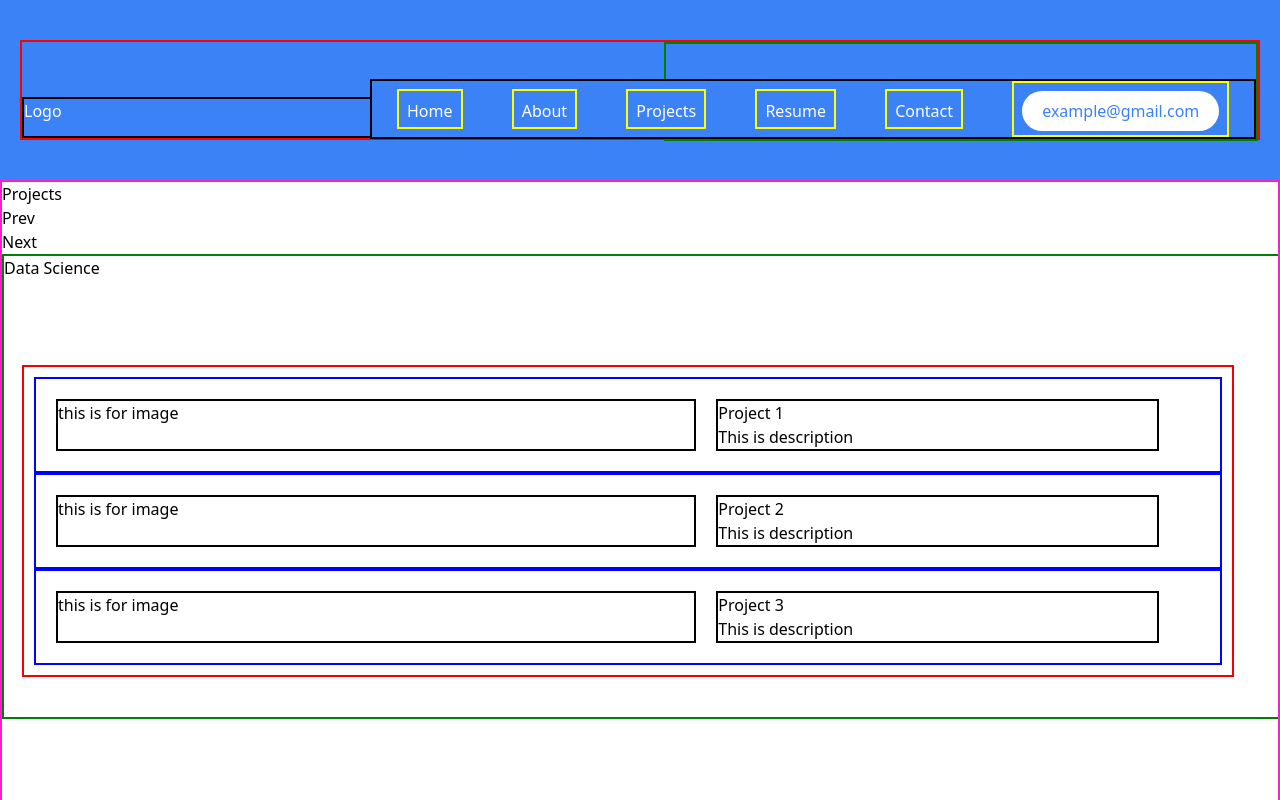
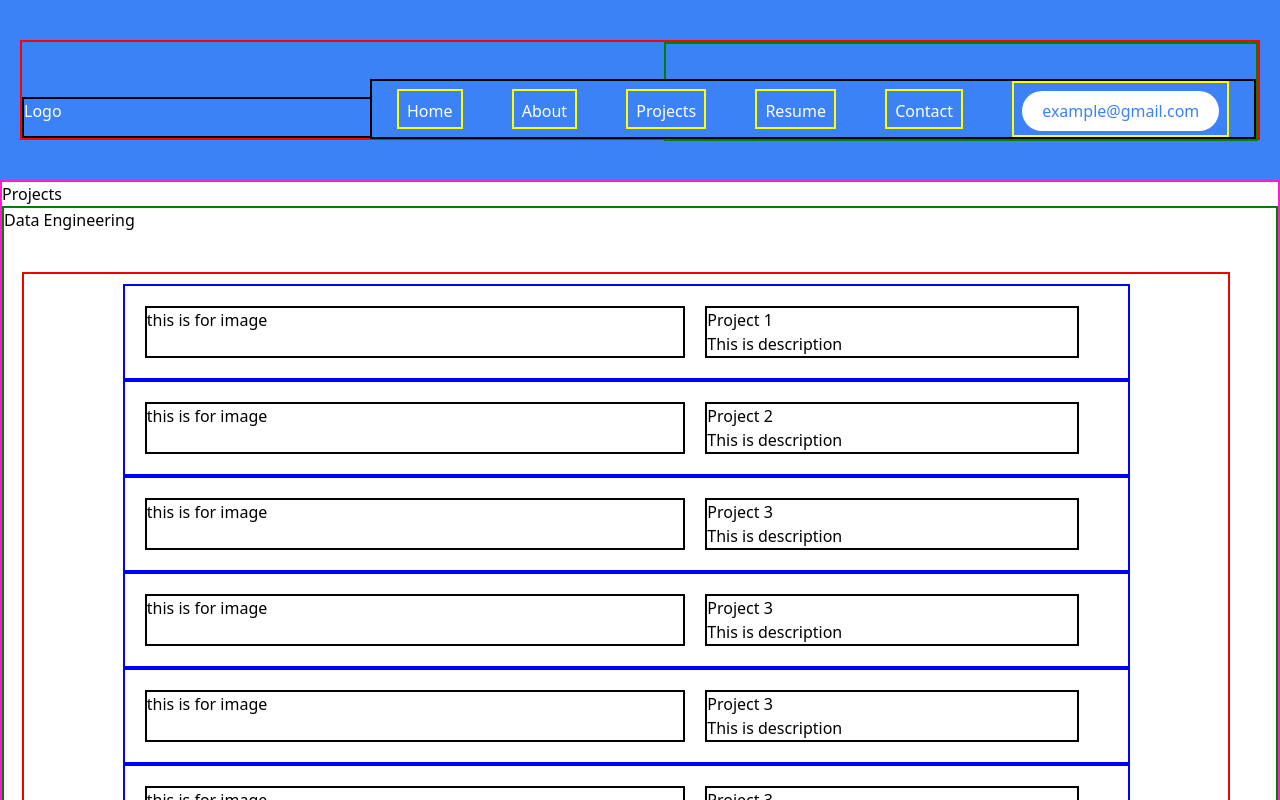
Before and after one commit to darryliswahyudhi/portfolio-project-one, a React (Create React App) app: page /projects in a window 1280 px wide. Built offline with nearby package versions, Linux system fonts and the light colour scheme.

Commit message:
project slider in project page is omitted

```diff
--- a/src/components/project-page.jsx
+++ b/src/components/project-page.jsx
@@ -8,41 +8,15 @@ import Header from "./header";
 import Footer from "./footer";
 
 function ProjectPage() {
-  const projectSections = [
-    <div className="project-section">
-      <span>Data Science</span>
-      <div className="ds-showcase">
-        <div className="project-content">
-          <div className="project">
-            <div className="project-image">
-              <p>this is for image</p>
+  return (
+    <div className="project-page-container">
+      <div>
+        <Header />
       </div>
-            <div className="project-image-desc">
-              <h3>Project 1</h3>
-              <p>This is description</p>
+      <div className="project-page-body">
+        <div className="project-body-title">
+          <span>Projects</span>
         </div>
-          </div>
-          <div className="project">
-            <div className="project-image">
-              <p>this is for image</p>
-            </div>
-            <div className="project-image-desc">
-              <h3>Project 2</h3>
-              <p>This is description</p>
-            </div>
-          </div>
-          <div className="project">
-            <div className="project-image">
-              <p>this is for image</p>
-            </div>
-            <div className="project-image-desc">
-              <h3>Project 3</h3>
-              <p>This is description</p>
-            </div>
-          </div>
-        </div>
-      </div>
-    </div>,
       <div className="project-section">
       <span>Data Engineering</span>
       <div className="de-showcase">
@@ -74,19 +48,12 @@ function ProjectPage() {
               <p>This is description</p>
             </div>
               </div>
-        </div>
-      </div>
-    </div>,
-    <div className="project-section">
-      <span>Cloud Computation</span>
-      <div className="cc-showcase">
-        <div className="project-content">
               <div className="project">
             <div className="project-image">
               <p>this is for image</p>
             </div>
             <div className="project-image-desc">
-              <h3>Project 1</h3>
+              <h3>Project 3</h3>
               <p>This is description</p>
             </div>
               </div>
@@ -95,7 +62,7 @@ function ProjectPage() {
               <p>this is for image</p>
             </div>
             <div className="project-image-desc">
-              <h3>Project 2</h3>
+              <h3>Project 3</h3>
               <p>This is description</p>
             </div>
               </div>
@@ -110,68 +77,9 @@ function ProjectPage() {
           </div>
         </div>
       </div>
-    </div>,
-  ];
+    </div>
+      <div className="project">
 
-  const [direction, setDirection] = useState(0);
-  const [index, setIndex] = useState(0);
-  const numSections = projectSections.length;
-
-  const variants = {
-    enter: (direction) => {
-      return {
-        x: direction > 0 ? 1000 : -1000,
-        opacity: 0,
-      };
-    },
-    center: {
-      zIndex: 1,
-      x: 0,
-      opacity: 1,
-    },
-    exit: (direction) => {
-      return {
-        zIndex: 0,
-        x: direction > 0 ? 1000 : -1000,
-        opacity: 0,
-      };
-    },
-  };
-
-  return (
-    <div className="project-page-container">
-      <div>
-        <Header />
-      </div>
-      <div className="project-page-body">
-        <div className="project-body-title">
-          <span>Projects</span>
-        </div>
-        <div className="button-container">
-          <div className="button-container-prev">
-            <button onClick={() => {setIndex((numSections + index - 1) % numSections); setDirection(-1);}}>Prev</button>
-          </div>
-          <div className="button-container-next">
-            <button onClick={() => {setIndex((index + 1) % numSections); setDirection(1);}}>Next</button>
-          </div>
-        </div>
-        <div className="project-container">
-          <AnimatePresence initial={false} custom={direction}>
-          <motion.div
-            key={index}
-            custom={direction}
-            variants={variants}
-            initial="enter"
-            animate="center"
-            exit="exit"
-            transition={{
-              x: { type: "spring", stiffness: 300, damping: 30 },
-              opacity: { duration: 1.5 }, // Apply easeInOut easing
-            }}
-          >
-            {projectSections[index]}
-          </motion.div>
-        </AnimatePresence>
       </div>
       </div>
       <div>
--- a/src/css/project-page.css
+++ b/src/css/project-page.css
@@ -19,7 +19,7 @@
 
 .project-section {
   border: 2px solid green;
-  min-width: 100vw;
+  max-width: 100vw;
   height: auto;
 }
 
@@ -30,15 +30,17 @@
   justify-content: center;
   border: 2px solid rgb(245, 0, 0);
   width: 95%;
-  margin-top: 85px;
+  margin-top: 40px;
   margin-bottom: 40px;
 }
 
 .project {
   display: flex;
+  align-self: center;
   flex-direction: row;
   padding: 10px;
   border: 2px solid blue;
+  width: 85%;
 }
 
 .project-image {
```
Lines whose indentation alone changed are shown as unchanged.
